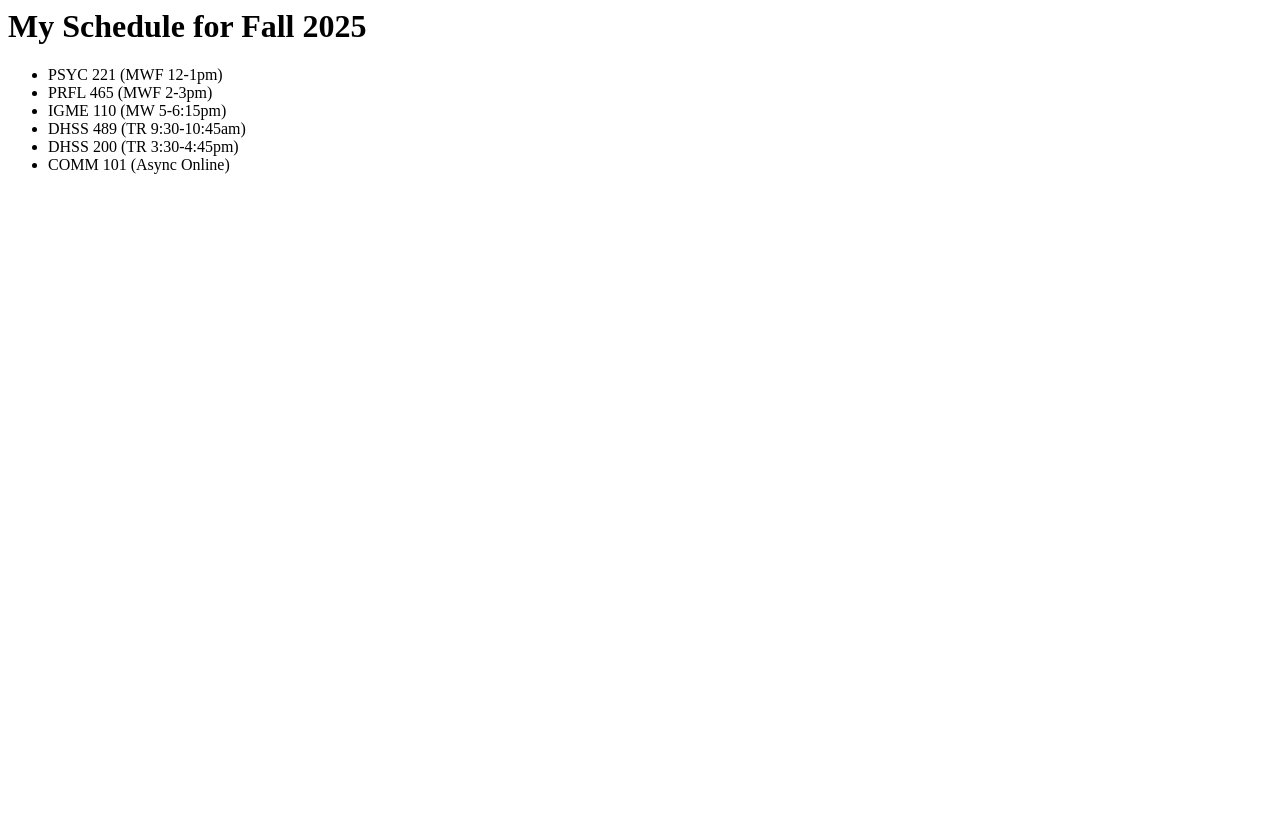
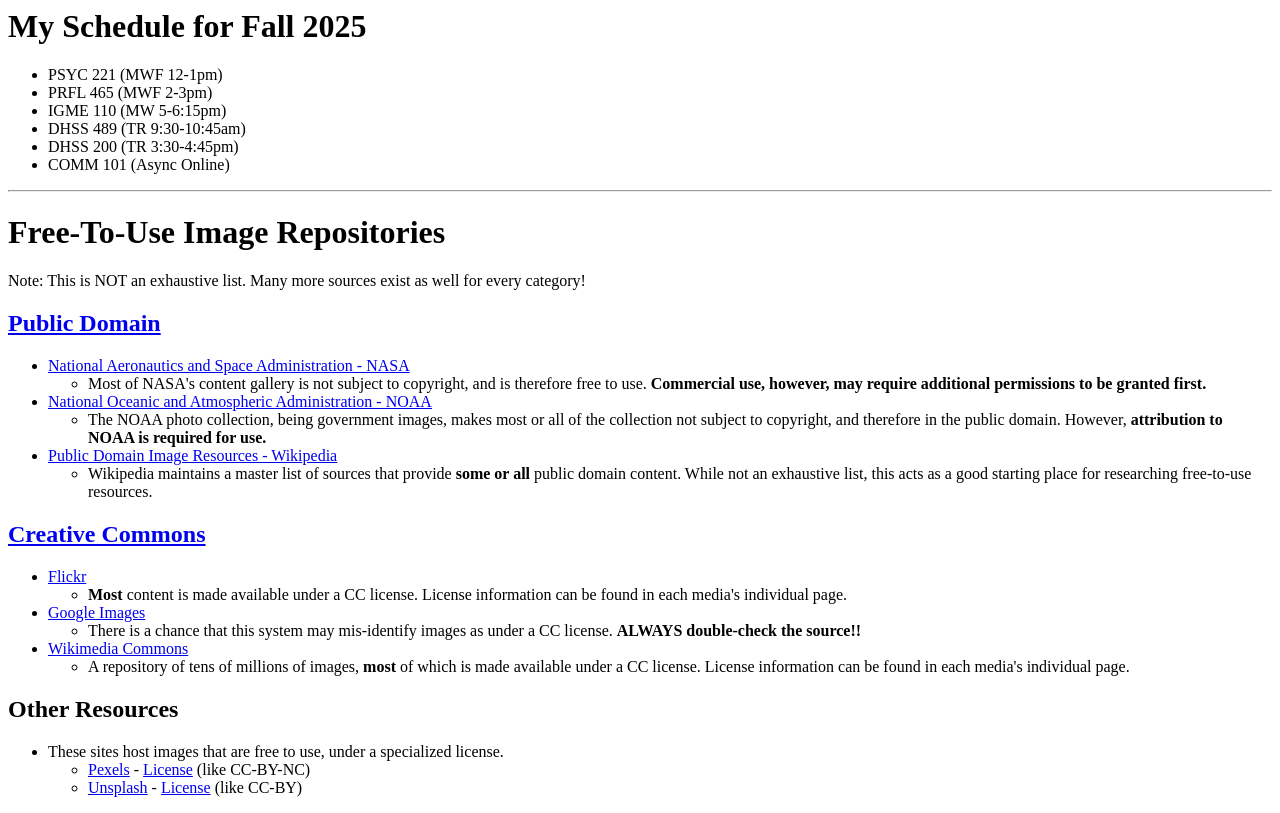
Before and after one commit to cko8897/cko8897.github.io, a plain HTML site: page index.html in a window 1280 px wide. Drawn offline with Linux system fonts and the light colour scheme.

Commit message:
Add files via upload

```diff
--- a/index.html
+++ b/index.html
@@ -14,5 +14,89 @@
       <li>DHSS 200 (TR 3:30-4:45pm)</li>
       <li>COMM 101 (Async Online)</li>
     </ul>
+
+    <hr>
+
+    <h1>Free-To-Use Image Repositories</h1>
+    <p>Note: This is NOT an exhaustive list. Many more sources exist as well for every category!</p>
+
+    <h2>
+      <a href="https://en.wikipedia.org/wiki/Public_domain" target="_blank">Public Domain</a>
+    </h2>
+    <ul>
+      <li>
+        <a href="https://www.nasa.gov/nasa-brand-center/images-and-media/#.U6H4ZY1dWPQ" target="_blank">National Aeronautics and Space Administration - NASA</a>
+        <ul>
+          <li>
+            Most of NASA's content gallery is not subject to copyright, and is therefore free to use.
+            <strong>Commercial use, however, may require additional permissions to be granted first.</strong>
+          </li>
+        </ul>
+      </li>
+      <li>
+        <a href="https://www.noaa.gov/digital-collections" target="_blank">National Oceanic and Atmospheric Administration - NOAA</a>
+        <ul>
+          <li>
+            The NOAA photo collection, being government images, makes most or all of the collection not subject to copyright, and therefore in the public domain. However,
+            <strong>attribution to NOAA is required for use.</strong>
+          </li>
+        </ul>
+      </li>
+      <li>
+        <a href="https://en.wikipedia.org/wiki/Wikipedia:Public_domain_image_resources" target="_blank">Public Domain Image Resources - Wikipedia</a>
+        <ul>
+          <li>
+            Wikipedia maintains a master list of sources that provide <strong>some or all</strong> public domain content. While not an exhaustive list, this acts as a good starting place for researching free-to-use resources.
+          </li>
+        </ul>
+      </li>
+    </ul>
+
+    <h2>
+      <a href="https://creativecommons.org/" target="_blank">Creative Commons</a>
+    </h2>
+    <ul>
+      <li>
+        <a href="https://www.flickr.com/creativecommons/" target="_blank">Flickr</a>
+        <ul>
+          <li>
+            <strong>Most</strong> content is made available under a CC license. License information can be found in each media's individual page.
+          </li>
+        </ul>
+      </li>
+      <li>
+        <a href="https://www.google.com/search?q=observable+universe&sca_esv=a1feb94103ceaa7e&udm=2&source=lnt&tbs=sur:cl&sa=X&ved=2ahUKEwjttOHC6eKPAxVf1vACHc6eIUUQpwV6BAgEEB0&biw=1092&bih=1155&dpr=2" target="_blank">Google Images</a>
+        <ul>
+          <li>
+            There is a chance that this system may mis-identify images as under a CC license. <strong>ALWAYS double-check the source!!</strong>
+          </li>
+        </ul>
+      </li>
+      <li>
+        <a href="http://commons.wikimedia.org/wiki/Main_Page" target="_blank">Wikimedia Commons</a>
+        <ul>
+          <li>
+            A repository of tens of millions of images, <strong>most</strong> of which is made available under a CC license. License information can be found in each media's individual page.
+          </li>
+        </ul>
+      </li>
+    </ul>
+
+    <h2>
+      Other Resources
+    </h2>
+    <ul>
+      <li>
+        These sites host images that are free to use, under a specialized license.
+        <ul>
+          <li>
+            <a href="https://www.pexels.com/" target="_blank">Pexels</a> - <a href="https://www.pexels.com/license/" target="_blank">License</a> (like CC-BY-NC)
+          </li>
+          <li>
+            <a href="https://unsplash.com/" target="_blank">Unsplash</a> - <a href="https://unsplash.com/license" target="_blank">License</a> (like CC-BY)
+          </li>
+        </ul>
+      </li>
+    </ul>
   </body>
 </html>
```
